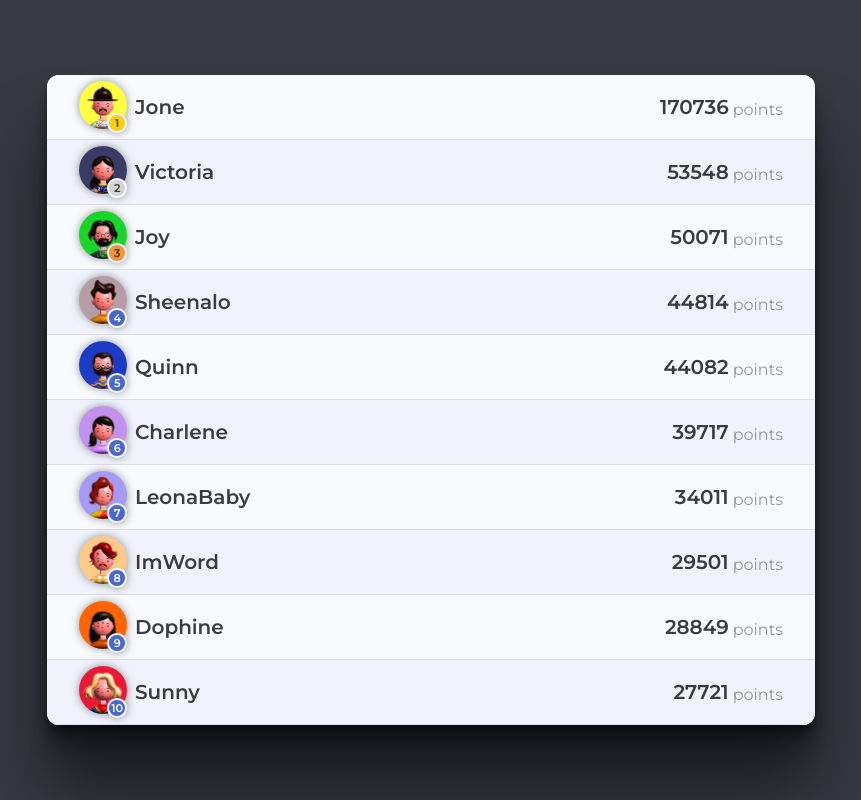
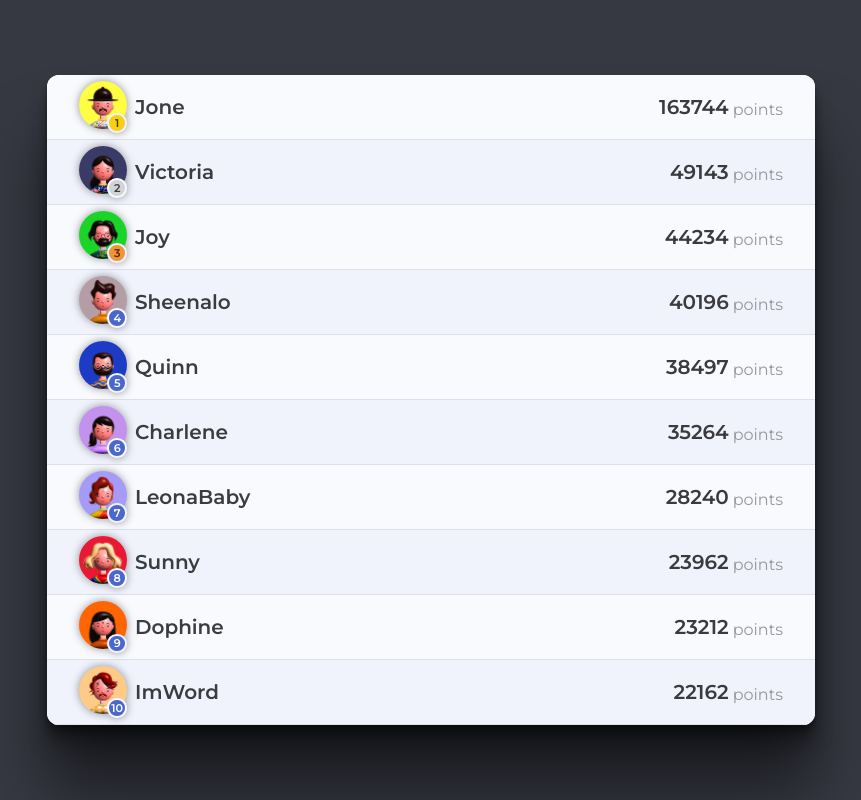
Before and after one commit to DC-Devs-Club/leaderboard-prototype, a React (Create React App) app: page / in a window 1280 px wide. Shown: the whole page, without its empty margins (209-1070 px from the left). Built offline with nearby package versions, Linux system fonts and the light colour scheme.

Commit message:
feat: animation for score update

```diff
--- a/src/components/streamer-item/StreamerItem.tsx
+++ b/src/components/streamer-item/StreamerItem.tsx
@@ -1,4 +1,4 @@
-import React from "react";
+import React, { useEffect, useState } from "react";
 
 import styled from "styled-components";
 
@@ -127,6 +127,30 @@ export const StreamerItem: React.FC<StreamerItemProps> = ({
   streamerRank,
   top,
 }) => {
+  const [score, setScore] = useState(streamer.score);
+
+  useEffect(() => {
+    if (!streamer.prevScore) return;
+
+    let newScore = streamer.prevScore;
+    const steps = 50;
+    const delay = 2;
+
+    const updateScore = (currentScore: number, targetScore: number) => {
+      if (currentScore >= targetScore) return;
+
+      const increment = Math.min(steps, targetScore - currentScore);
+      const updatedScore = currentScore + increment;
+      setScore(updatedScore);
+
+      setTimeout(() => {
+        updateScore(updatedScore, targetScore);
+      }, delay);
+    };
+
+    updateScore(newScore, streamer.score);
+  }, [streamer.score, streamer.prevScore, streamer.userID]);
+
   const avatarPath = loadAvatar(streamer.picture);
   return (
     <ListItem rank={streamerRank} top={top} key={streamer.userID}>
@@ -138,7 +162,7 @@ export const StreamerItem: React.FC<StreamerItemProps> = ({
         <Username className="username">{streamer.displayName}</Username>
       </UserInfo>
       <UserScoreItem>
-        <UserScore className="score-number">{streamer.score}</UserScore>
+        <UserScore className="score-number">{score}</UserScore>
         <ScorePostfix className="score-postfix">points</ScorePostfix>
       </UserScoreItem>
     </ListItem>
--- a/src/components/streamers-list/StreamersList.tsx
+++ b/src/components/streamers-list/StreamersList.tsx
@@ -41,6 +41,7 @@ export const StreamersList: React.FC = () => {
       setStreamersData((prevState) => {
         const updatedData = [...prevState];
         updatedData?.forEach((streamer) => {
+          streamer.prevScore = streamer.score;
           streamer.score += Math.floor(Math.random() * 2500);
         });
         return updatedData.sort((a, b) => b.score - a.score);
--- a/src/types/index.ts
+++ b/src/types/index.ts
@@ -3,4 +3,5 @@ export interface Streamer {
   displayName: string;
   picture: string;
   score: number;
+  prevScore?: number;
 }
```
Also changed, not shown: src/index.tsx (+6 -6 lines).
